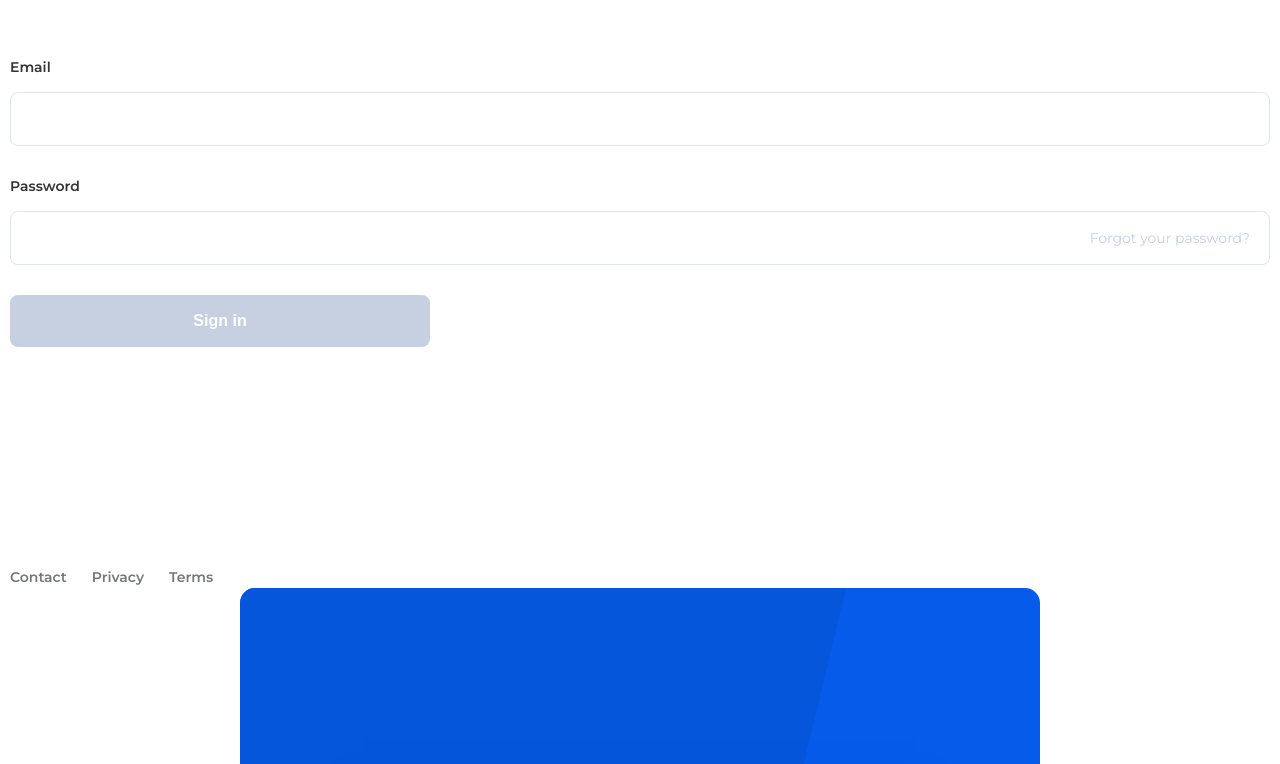
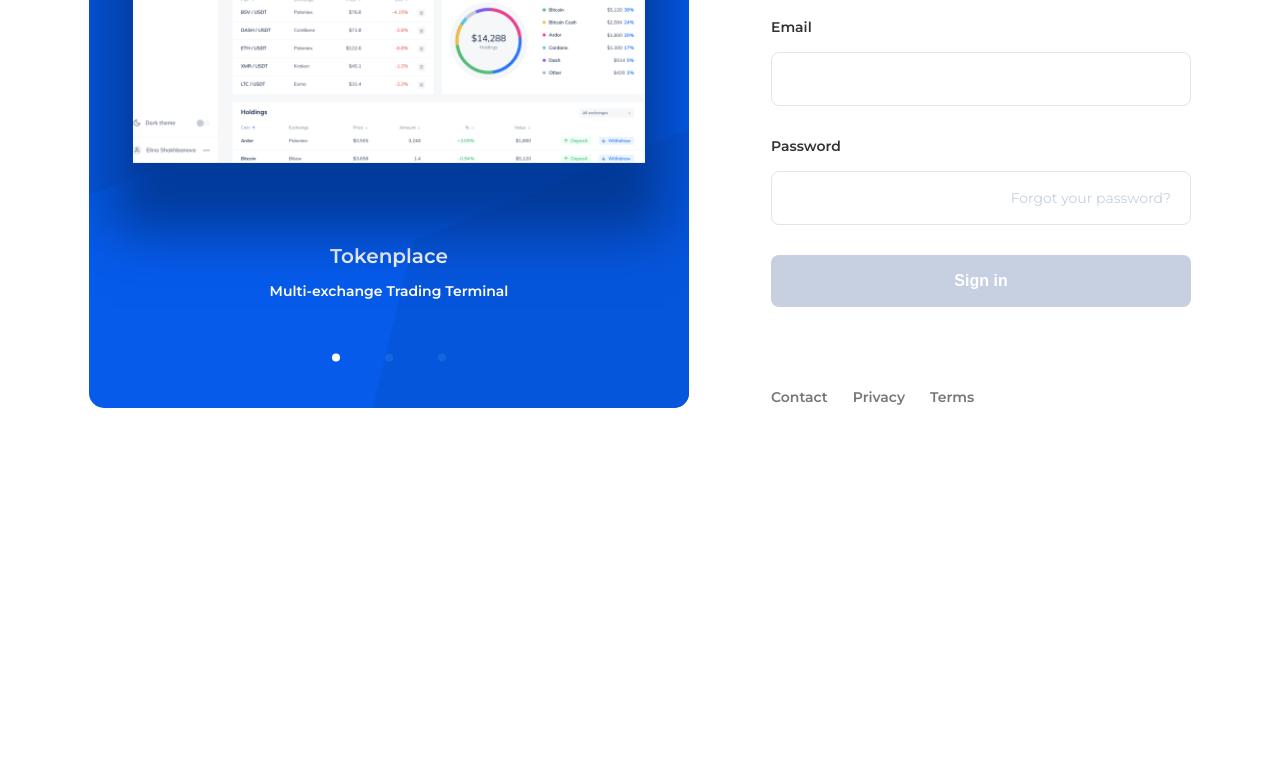
Before and after one commit to 13RedFox/sign-in-account, a website: page src/index.html in a window 1280 px wide. Shown: the part 257-1021 px from the top of the page. After the commit the page ends 800 px from the top, so only its background shows below. Drawn offline with nearby package versions, Linux system fonts and the light colour scheme; files that its build step writes are made by us from their sources.

Commit message:
fix: adaptive mobile & tablet

```diff
--- a/src/index.html
+++ b/src/index.html
@@ -19,50 +19,54 @@
 	<link rel="stylesheet" href="./css/style.min.css"/>
 </head>
 <body>
+
 <section class="sign-in">
-	<div class="wrapper">
+	<div class="sign-in__wrapper">
 
-		<div class="sign-in__slider swiper-container">
-			<div class="swiper-wrapper">
-				<div class="sign-in__slider-card swiper-slide">
-					<div class="wrapper__img">
-						<img class="sign-in__slider-img" src="./images/slide-1.png" alt="slide-image">
+		<div class="sign-in__promo">
+			<div class="sign-in__promo-slider swiper-container">
+				<div class="slider swiper-wrapper">
+					<div class="slider__card swiper-slide">
+						<div class="slider__card-wrapper">
+							<img src="./images/slide-1.png" alt="slider-1">
 						</div>
-					<h2 class="sign-in__slider-title">tokenplace</h2>
-					<p class="sign-in__slider-text">Multi-exchange Trading Terminal</p>
+						<div class="slider__card-title">tokenplace</div>
+						<div class="slider__card-text">Multi-exchange Trading Terminal</div>
 					</div>
-				<div class="sign-in__slider-card swiper-slide">
-					<div class="wrapper__img">
-						<img class="sign-in__slider-img" src="./images/slide-2.png" alt="slide-image">
+					<div class="slider__card swiper-slide">
+						<div class="slider__card-wrapper">
+							<img src="./images/slide-2.png" alt="slider-2">
 						</div>
-					<h2 class="sign-in__slider-title">fund platform</h2>
-					<p class="sign-in__slider-text">Hedge funds wealth management</p>
+						<div class="slider__card-title">fund platform</div>
+						<div class="slider__card-text">Hedge funds wealth management</div>
 					</div>
-				<div class="sign-in__slider-card swiper-slide">
-					<div class="wrapper__img">
-						<img class="sign-in__slider-img" src="./images/slide-3.png" alt="slide-image">
+					<div class="slider__card swiper-slide">
+						<div class="slider__card-wrapper">
+							<img src="./images/slide-3.png" alt="slider-3">
 						</div>
-					<h2 class="sign-in__slider-title">noviscient</h2>
-					<p class="sign-in__slider-text">Management Platform</p>
+						<div class="slider__card-title">noviscient</div>
+						<div class="slider__card-text">Management Platform</div>
 					</div>
-
 				</div>
 				<div class="pagination swiper-pagination"></div>
 			</div>
+		</div>
 
 		<div class="sign-in__form">
+
 			<a href="#" class="sign-in__form-logo">
 				<img src="./images/logo.svg" alt="Logo">
 			</a>
 
-			<form action="#" method="post" class="sign-in_form form">
-				<div class="heading">
+			<form action="#" method="post" class="sign-in__form">
+
+				<div class="sign-in__form-heading heading">
 					<h3 class="heading__title">Sign in</h3>
 					<p class="heading__text">Don’t have an account? <a href="#" class="heading__link"><span>Sign up now</span></a>
 					</p>
 				</div>
 
-				<div class="form__email">
+				<div class="sign-in__form-email form__email">
 					<label class="form__email-label" for="form-email">Email</label>
 					<span class="invalid hidden">Invalid email</span>
 					<input
@@ -73,7 +77,7 @@
 					>
 				</div>
 
-				<div class="form__password">
+				<div class="sign-in__form-password form__password">
 					<label class="form__password-label" for="form-password">Password</label>
 					<span class="invalid hidden">Invalid format too short</span>
 					<input
@@ -87,10 +91,9 @@
 					</a>
 				</div>
 
-				<input class="form__btn disabled"  type="submit" name="submit" value="Sign in">
-			</form>
+				<input class="sign-in__form-btn disabled" type="submit" name="submit" value="Sign in">
 
-			<ul class="info">
+				<ul class="sign-in__form-info info">
 					<li class="info__item">
 						<a href="#" class="info__link">contact</a>
 					</li>
@@ -101,10 +104,13 @@
 						<a href="#" class="info__link">terms</a>
 					</li>
 				</ul>
+			</form>
 
 		</div>
+
 	</div>
 </section>
+
 <script src="https://unpkg.com/swiper/swiper-bundle.min.js"></script>
 <script src="./js/main.min.js"></script>
 </body>
--- a/src/js/main.js
+++ b/src/js/main.js
@@ -1,34 +1,34 @@
-'use strict';
-
 document.addEventListener('DOMContentLoaded', function () {
+	'use strict';
 
 	// ! Slider
-
 	const swiper = new Swiper('.swiper-container', {
 		slidesPerView: 1,
 		spaceBetween: 30,
 		speed: 700,
 		loop: true,
-		autoplay: {
-			delay: 3500,
-		},
+		centeredSlides: true,
+		// autoplay: {
+		// 	delay: 3500,
+		// },
 		pagination: {
 			el: '.swiper-pagination',
+			clickable: true,
 		},
 	});
 
 	// ! Form
-
-	const req = /^(([^<>()\[\]\\.,;:\s@"]+(\.[^<>()\[\]\\.,;:\s@"]+)*)|(".+"))@((\[[0-9]{1,3}\.[0-9]{1,3}\.[0-9]{1,3}\.[0-9]{1,3}\])|(([a-zA-Z\-0-9]+\.)+[a-zA-Z]{2,}))$/;
-	const form = document.querySelector('.form'),
+	const form = document.querySelector('.sign-in__form'),
 				email = form.querySelector('input[name="email"]'),
 				password = form.querySelector('input[name="password"]'),
-				btn = form.querySelector('.form__btn');
+				btn = form.querySelector('.sign-in__form-btn');
 
 	let validEmail = false,
-			validPassword = false;
+		validPassword = false;
 
 	function validateEmail() {
+		const req = /^(([^<>()\[\]\\.,;:\s@"]+(\.[^<>()\[\]\\.,;:\s@"]+)*)|(".+"))@((\[[0-9]{1,3}\.[0-9]{1,3}\.[0-9]{1,3}\.[0-9]{1,3}\])|(([a-zA-Z\-0-9]+\.)+[a-zA-Z]{2,}))$/;
+
 		if (email.value.match(req)) {
 			email.previousElementSibling.classList.add('hidden');
 			email.classList.remove('error');
@@ -60,11 +60,18 @@
 		if (validEmail === true && validPassword === true) {
 			btn.disabled = false;
 			btn.classList.remove('disabled')
-		}
-		else {
+		} else {
 			btn.disabled = true;
 			btn.classList.add('disabled')
 		}
+	}
+
+	function resetForm() {
+		document.forms[0].reset();
+		email.classList.remove('valid');
+		password.classList.remove('valid');
+		btn.disabled = true;
+		btn.classList.add('disabled');
 	}
 
 	form.addEventListener('submit', (e) => {
@@ -83,12 +90,4 @@
 		validatePassword();
 		validateBtn();
 	});
-
-	function resetForm() {
-		form.reset();
-		email.classList.remove('valid');
-		password.classList.remove('valid');
-		btn.disabled = true;
-		btn.classList.add('disabled');
-	}
 });
--- a/src/scss/_sign-in.scss
+++ b/src/scss/_sign-in.scss
@@ -4,45 +4,54 @@
 	max-width: 1440px;
 	margin: 0 auto;
 
-	@include media($xxl) {
-		padding: 2rem 12rem 2rem 2rem;
+	@include media($tablet) {
+		padding: 2rem;
 	}
 
-	.wrapper {
+	&__wrapper {
 		display: flex;
 		flex-direction: column;
 
-		@include media($xxl) {
-			display: flex;
+		@include media($lg) {
 			flex-direction: row;
+			justify-content: center;
 		}
 	}
 
-	&__slider {
+	// ! Promo
+	&__promo {
 		position: relative;
 		width: 100%;
-		max-width: 80rem;
-		background: $blue;
+		display: flex;
+		justify-content: center;
+		background-color: $blue;
 		color: $white;
 		border-radius: 1.5rem;
-		padding: 1rem;
 		overflow: hidden;
 		order: 2;
-		z-index: 1;
+		z-index: 0;
+
+		@include media($lg) {
+			max-width: 60rem;
+			margin-right: 8.2rem;
+			order: 1;
+		}
 
 		@include media($xxl) {
-			order: 1;
-			margin-right: 8rem;
+			max-width: 80rem;
+			margin-right: 8.2rem;
 		}
 
 		&:before,
 		&:after {
 			content: '';
 			display: none;
-			position: absolute;
 			width: 100%;
 			height: 100%;
-			z-index: 0;
+			position: absolute;
+			background-size: cover;
+			background-repeat: no-repeat;
+			z-index: -1;
 
 			@include media($tablet) {
 				display: block;
@@ -50,80 +59,100 @@
 		}
 
 		&:before {
-			top: 0;
-			left: 0;
-			background: url("./../images/graphics_top.png") no-repeat;
+			top: -0px;
+			left: -0px;
+			background-image: url("./../images/graphics_top.png");
 		}
 
 		&:after {
-			bottom: -86%;
-			right: -69%;
-			transform: translate(-50%, -50%);
-			background: url("./../images/graphics_bottom.png") no-repeat;
+			bottom: -100px;
+			right: 0;
+			background-image: url("./../images/graphics_bottom.png");
+		}
+
+		&-slider {
+			display: flex;
+			justify-content: center;
+			z-index: 1;
+			height: 100%;
+		}
+
+		.slider {
+			text-align: center;
+			padding: 14rem 0;
 
 			@include media($tablet) {
-				display: block;
+				padding: 14rem 0;
+			}
+
+			@include media($lg) {
+				padding: 14rem 0;
+			}
+
+			@include media($xls) {
+				padding: 10rem 0;
+			}
+
+			@include media($xl) {
+				padding: 10rem 0;
+			}
+
+			@include media($xxl) {
+				padding: 18.6rem 0 21.4rem;
 			}
 		}
 
-		.swiper-container {
-			width: 600px;
-			height: 300px;
-		}
-
-		.pagination {
-			width: 13rem;
-			height: 1rem;
-			bottom: 3rem;
-			left: 50%;
-			transform: translate(-50%, -50%);
-			z-index: 3;
-
-			@include media($tablet) {
-				bottom: 12rem;
-			}
-
-			.swiper-pagination-bullet-active {
-				background: $white;
-			}
-
-			.swiper-pagination-bullet {
-				background: $silver;
-				margin-right: 4.5rem;
-
-				&:last-child {
-					margin-right: 0;
-				}
-			}
-		}
-
-		&-card {
+		.slider__card {
 			display: flex;
 			flex-direction: column;
 			align-items: center;
-			padding: 10rem 0;
-			z-index: 3;
 			cursor: pointer;
 
-			@include media($tablet) {
-				padding: 18.5rem 0 21.4rem;
-			}
+			&-wrapper {
+				display: block;
+				@include padding-hack(52.4%, cover);
+				background: gray;
+				width: 28rem;
+				margin-bottom: 10.5rem;
+
+				@include media($s375) {
+					width: 28rem!important;
+					@include padding-hack(46%, cover);
 				}
 
-		.wrapper__img {
-			max-width: 51.2rem;
-			@include padding-hack(56.4%, cover);
-			margin-bottom: 5rem;
-			z-index: 2;
+				@include media($s414) {
+					width: 35rem!important;
+					@include padding-hack(50%, cover);
+				}
 
 				@include media($tablet) {
-				@include padding-hack(41%, cover);
+					width: 512px!important;
+					@include padding-hack(40.7%, cover);
+					margin-bottom: 8rem;
 					box-shadow: 0 5rem 5rem 2rem rgba(0, 46, 123, 0.7);
-				margin-bottom: 10rem;
+				}
+
+				@include media($lg) {
+					width: 40rem!important;
+					@include padding-hack(52.2%, cover);
+					margin-bottom: 8rem;
+				}
+
+				@include media($xls) {
+					width: 45rem;
+					margin-bottom: 8rem;
+					@include padding-hack(52.2%, cover);
+				}
+
+				@include media($xl) {
+					width: 512px!important;
+					margin-bottom: 8rem;
+					@include padding-hack(50%, cover);
 				}
 
 				@include media($xxl) {
-				@include padding-hack(38.4%, cover);
+					margin-bottom: 10.5rem;
+					@include padding-hack(37.4%, cover);
 				}
 			}
 
@@ -133,9 +162,8 @@
 				line-height: 26px;
 				text-transform: capitalize;
 				margin-bottom: 1rem;
-			z-index: 2;
 
-			@include media($tablet) {
+				@include media($xxl) {
 					margin-bottom: 1.5rem;
 				}
 			}
@@ -147,11 +175,49 @@
 			}
 		}
 
+		.pagination {
+			bottom: 2%;
+			transform: translateY(-50%);
+
+			@include media($xl) {
+				bottom: 3rem;
+			}
+
+			@include media($xxl) {
+				bottom: 12.2rem;
+			}
+		}
+
+		.swiper-pagination-bullets .swiper-pagination-bullet {
+			background-color: rgba($white, .4);
+			margin: 0 4.5rem 0 0;
+
+			&:last-child {
+				margin: 0;
+			}
+
+			&-active {
+				background: $white;
+			}
+		}
+	}
+
+	// ! Form
+
 	&__form {
 		order: 1;
 
 		@include media($tablet) {
 			padding-top: 3rem;
+		}
+
+		@include media($lg) {
+			width: 42rem;
+			order: 2;
+		}
+
+		@include media($xl) {
+			width: 42rem;
 		}
 
 		@include media($xxl) {
@@ -162,7 +228,7 @@
 			display: flex;
 			margin-bottom: 3rem;
 
-			@include media($tablet) {
+			@include media($xxl) {
 				margin-bottom: 11rem;
 			}
 		}
@@ -204,10 +270,8 @@
 			}
 		}
 
-		.form {
-
-			&__password,
-			&__email {
+		.form__password,
+		.form__email {
 			position: relative;
 			display: flex;
 			flex-direction: column;
@@ -275,17 +339,7 @@
 			}
 		}
 
-			.disabled {
-				background-color: $silver;
-				box-shadow: none;
-				cursor: not-allowed;
-
-				&:hover {
-					background-color: $silver;
-				}
-			}
-
-			&__btn {
+		&-btn {
 			width: 100%;
 			font-size: $s16;
 			font-weight: 600;
@@ -301,11 +355,23 @@
 			transition: all .3s ease-in-out;
 
 			@include media($tablet) {
-					margin-bottom: 22rem;
+				margin-bottom: 8rem;
 			}
 
 			@include media($lg) {
+				width: 100%;
 				max-width: 42rem;
+			}
+
+			@include media($xls) {
+				margin-bottom: 8rem;
+			}
+
+			@include media($xl) {
+				margin-bottom: 8rem;
+			}
+
+			@include media($xxl) {
 				margin-bottom: 22rem;
 			}
 
@@ -316,6 +382,15 @@
 			&:active {
 				background-color: $blue;
 			}
+		}
+
+		.disabled {
+			background-color: $silver;
+			box-shadow: none;
+			cursor: not-allowed;
+
+			&:hover {
+				background-color: $silver;
 			}
 		}
 
--- a/src/scss/_vars.scss
+++ b/src/scss/_vars.scss
@@ -17,9 +17,13 @@
 $s28: 					2.8rem;
 
 // Media:
-
+$s375: 375px;
+$s414: 414px;
+$sm: 575px;
 $tablet: 768px;
 $lg: 991px;
+$xls: 1024px;
+$xl: 1200px;
 $xxl: 1440px;
 
 // Fonts:
```
Also changed, not shown: dist/css/style.min.css, dist/index.html, dist/js/main.min.js, src/css/style.min.css, src/js/main.min.js. Lines whose indentation alone changed are shown as unchanged.
